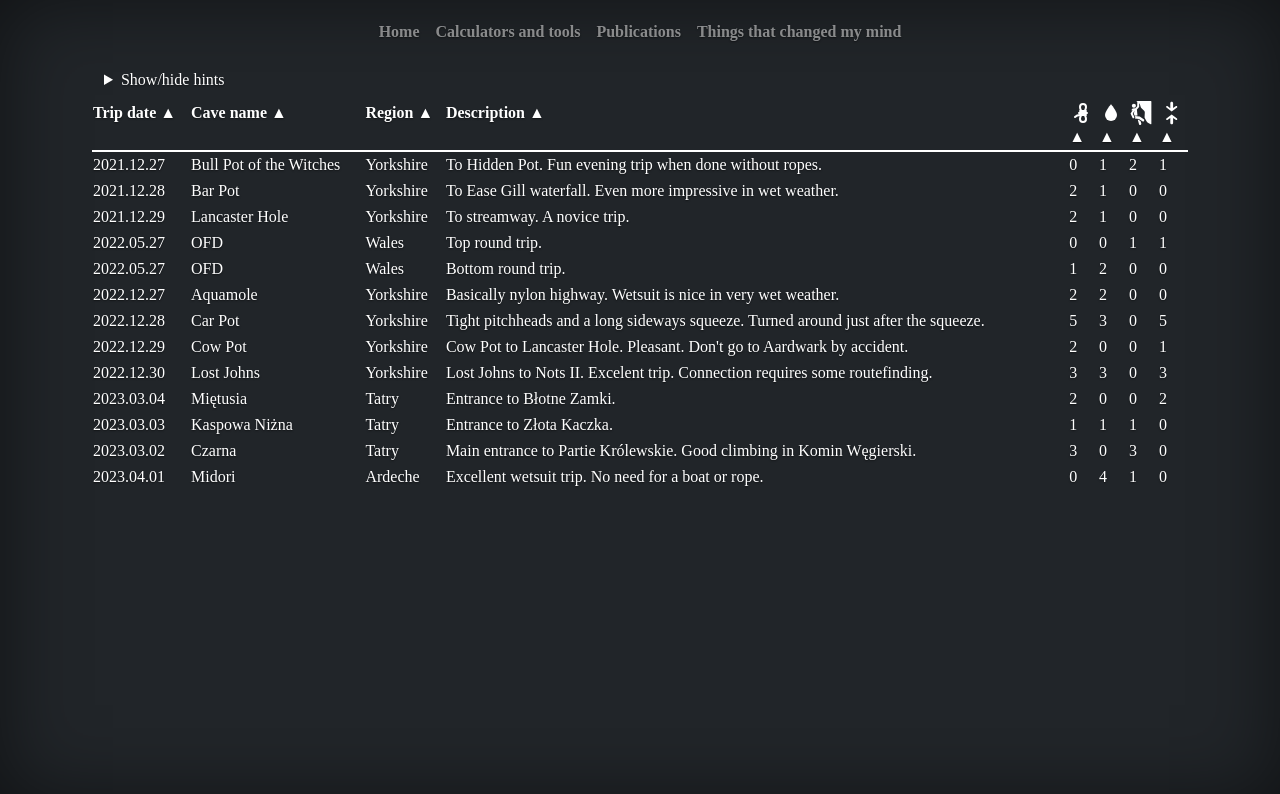
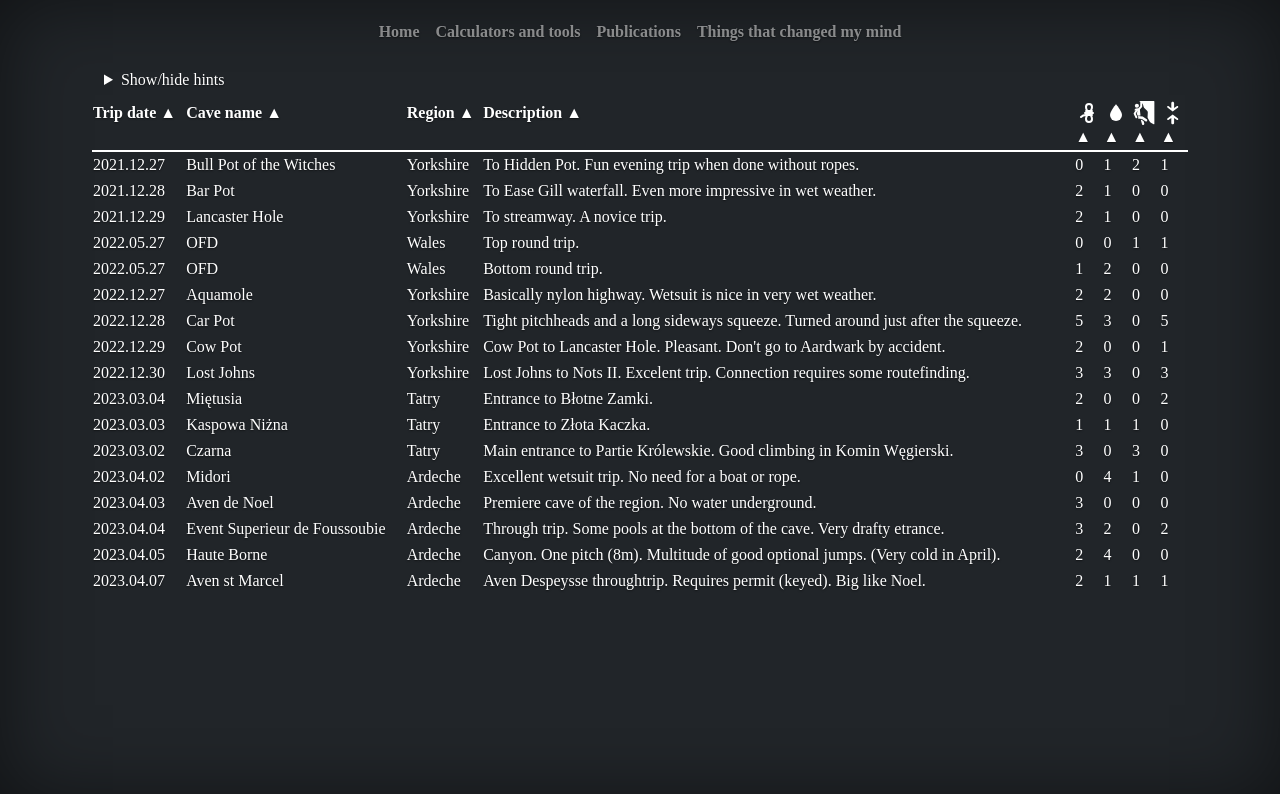
Before and after one commit to RadostW/RadostW.github.io, a plain HTML site: page caving.html in a window 1280 px wide. Drawn offline with Linux system fonts and the light colour scheme; a web font is replaced by a local one.

Commit message:
Ardeche trip

```diff
--- a/caving.html
+++ b/caving.html
@@ -235,7 +235,7 @@
           </tr>
 
           <tr>
-            <td>2023.04.01</td>
+            <td>2023.04.02</td>
             <td>Midori</td>
             <td>Ardeche</td>
 
@@ -245,6 +245,58 @@
             <td>4</td>
             <td>1</td>
             <td>0</td>
+          </tr>
+
+          <tr>
+            <td>2023.04.03</td>
+            <td>Aven de Noel</td>
+            <td>Ardeche</td>
+
+            <td>Premiere cave of the region. No water underground.</td>
+
+            <td>3</td>
+            <td>0</td>
+            <td>0</td>
+            <td>0</td>
+          </tr>
+
+          <tr>
+            <td>2023.04.04</td>
+            <td>Event Superieur de Foussoubie</td>
+            <td>Ardeche</td>
+
+            <td>Through trip. Some pools at the bottom of the cave. Very drafty etrance.</td>
+
+            <td>3</td>
+            <td>2</td>
+            <td>0</td>
+            <td>2</td>
+          </tr>
+
+          <tr>
+            <td>2023.04.05</td>
+            <td>Haute Borne</td>
+            <td>Ardeche</td>
+
+            <td>Canyon. One pitch (8m). Multitude of good optional jumps. (Very cold in April).</td>
+
+            <td>2</td>
+            <td>4</td>
+            <td>0</td>
+            <td>0</td>
+          </tr>
+
+          <tr>
+            <td>2023.04.07</td>
+            <td>Aven st Marcel</td>
+            <td>Ardeche</td>
+
+            <td>Aven Despeysse throughtrip. Requires permit (keyed). Big like Noel.</td>
+
+            <td>2</td>
+            <td>1</td>
+            <td>1</td>
+            <td>1</td>
           </tr>
 
         </table>
```
